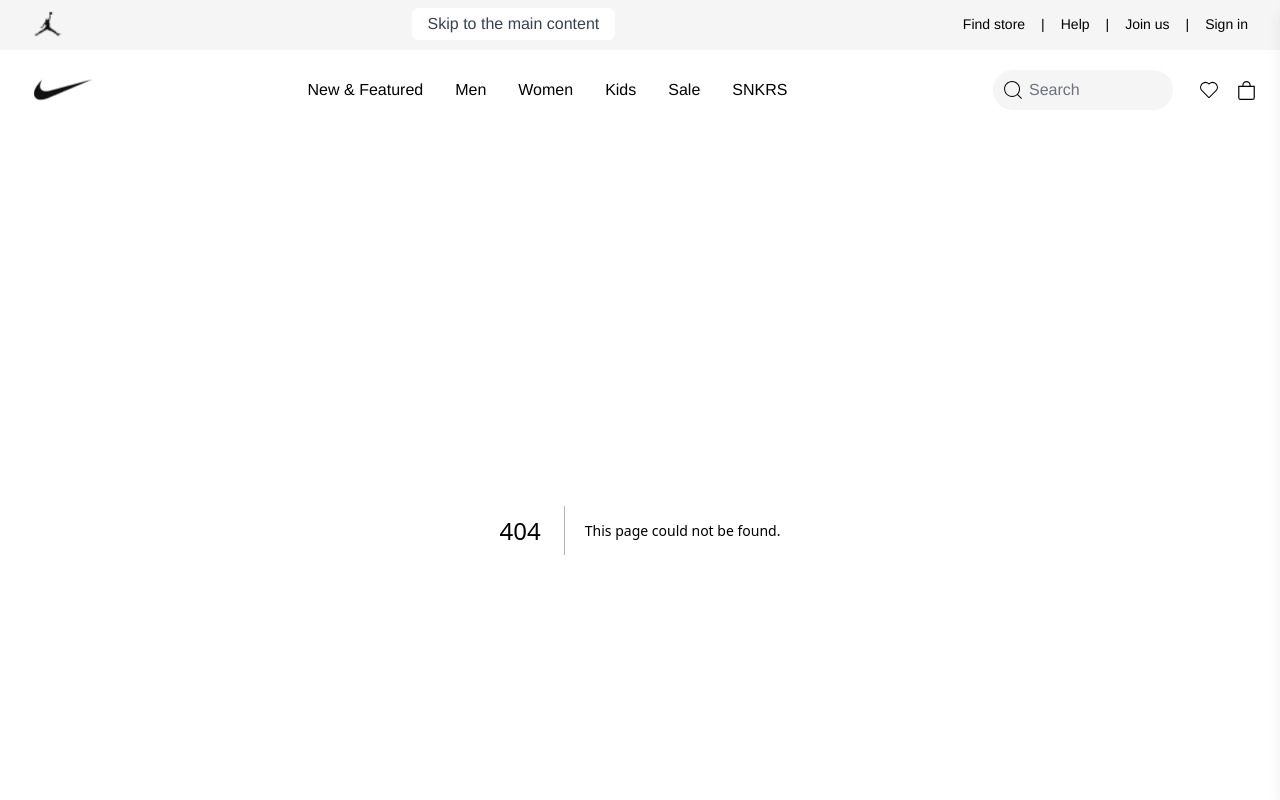
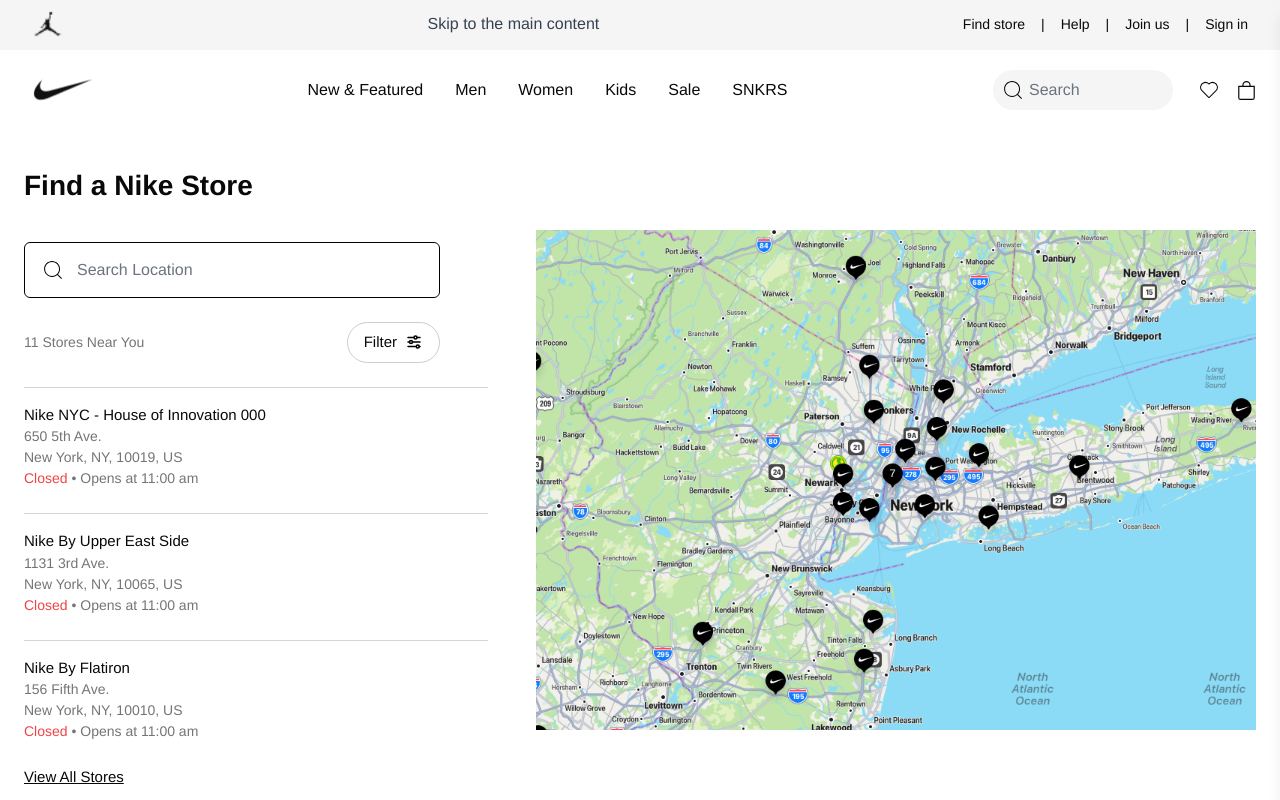
Before and after one commit to amnarehmani/UI-Hackathon, a Next.js app: page /store in a window 1280 px wide. Before the commit this address had no page. Shown: the top 800 px of the page. Built offline with nearby package versions, Linux system fonts and the light colour scheme.

Commit message:
pages update

```diff
--- /dev/null
+++ b/app/store/page.tsx
@@ -0,0 +1,156 @@
+"use client"
+import React, { useState } from 'react';
+import { CiSearch } from "react-icons/ci";
+import { TbAdjustmentsHorizontal } from "react-icons/tb";
+import Image from 'next/image';
+
+const page = () => {
+
+  const [visibleStores, setVisibleStores] = useState(3);
+
+
+  const allStores = [
+    {
+      name: "Nike NYC - House of Innovation 000",
+      address: "650 5th Ave.",
+      city: "New York, NY, 10019, US",
+      status: "Closed",
+      opens: "11:00 am",
+    },
+    {
+      name: "Nike By Upper East Side",
+      address: "1131 3rd Ave.",
+      city: "New York, NY, 10065, US",
+      status: "Closed",
+      opens: "11:00 am",
+    },
+    {
+      name: "Nike By Flatiron",
+      address: "156 Fifth Ave.",
+      city: "New York, NY, 10010, US",
+      status: "Closed",
+      opens: "11:00 am",
+    },
+    {
+      name: "Nike By SoHo",
+      address: "555 Broadway",
+      city: "New York, NY, 10012, US",
+      status: "Open",
+      opens: "10:00 am",
+    },
+    {
+      name: "Nike By Times Square",
+      address: "100 W 42nd St.",
+      city: "New York, NY, 10036, US",
+      status: "Open",
+      opens: "10:00 am",
+    },
+    {
+      name: "Nike By Brooklyn",
+      address: "345 Flatbush Ave.",
+      city: "Brooklyn, NY, 11217, US",
+      status: "Closed",
+      opens: "11:00 am",
+    },
+    {
+      name: "Nike By Queens",
+      address: "212-10 42nd Ave.",
+      city: "Queens, NY, 11361, US",
+      status: "Open",
+      opens: "10:00 am",
+    },
+    {
+      name: "Nike By Bronx",
+      address: "1220 E Fordham Rd.",
+      city: "Bronx, NY, 10458, US",
+      status: "Open",
+      opens: "10:00 am",
+    },
+    {
+      name: "Nike By Harlem",
+      address: "215 W 125th St.",
+      city: "New York, NY, 10027, US",
+      status: "Closed",
+      opens: "11:00 am",
+    },
+    {
+      name: "Nike By Midtown",
+      address: "300 W 42nd St.",
+      city: "New York, NY, 10036, US",
+      status: "Closed",
+      opens: "11:00 am",
+    },
+    {
+      name: "Nike By Upper West Side",
+      address: "650 Amsterdam Ave.",
+      city: "New York, NY, 10025, US",
+      status: "Open",
+      opens: "10:00 am",
+    },
+  ];
+
+
+  const showMoreStores = () => {
+    setVisibleStores(prev => Math.min(prev + 7, allStores.length));
+  };
+
+  return (
+    <>
+      <div className="flex flex-col lg:flex-row justify-between mt-6 items-start lg:items-center">
+        <div className="flex flex-col mt-4 lg:w-[40%] px-6 mb-4">
+          <h1 className="font-semibold text-[28px] leading-8 mb-10">Find a Nike Store</h1>
+
+          <div className="flex items-center w-full lg:w-[416px] h-[56px] gap-3 px-4 rounded-md border border-black mb-6">
+            <CiSearch className="text-2xl text-black flex-shrink-0" />
+            <input
+              type="text"
+              placeholder="Search Location"
+              className="w-full text-gray-700 placeholder-gray-500 focus:outline-none"
+            />
+          </div>
+
+          <div className="flex items-center justify-between w-full lg:w-[416px]">
+            <p className="text-[#757575] text-[14px] leading-5">{allStores.length} Stores Near You</p>
+            <div className="flex items-center gap-2 border border-[#CCCCCC] rounded-full px-4 py-2">
+              <button className="font-medium text-[15px]">Filter</button>
+              <TbAdjustmentsHorizontal className="text-[18px] text-black cursor-pointer" />
+            </div>
+          </div>
+
+          <div className="mt-6 space-y-6">
+            {allStores.slice(0, visibleStores).map((store, index) => (
+              <div key={index} className="border-t border-gray-300 pt-4">
+                <p className="font-medium text-[15px]">{store.name}</p>
+                <p className="text-[#757575] text-[14px]">{store.address}</p>
+                <p className="text-[#757575] text-[14px]">{store.city}</p>
+                <p className="text-[#757575] text-[14px]">
+                  <span className="text-red-500">{store.status}</span> • Opens at {store.opens}
+                </p>
+              </div>
+            ))}
+
+            {visibleStores < allStores.length && (
+              <button onClick={showMoreStores} className="mt-4 underline hover:text-blue-600 font-medium text-[15px]">
+                View All Stores
+              </button>
+            )}
+          </div>
+        </div>
+
+        <div className="w-full lg:w-[60%] flex justify-center mt-6 lg:mt-0 px-6">
+          <div className="relative w-full h-[400px] lg:h-[500px]">
+            <Image
+              src="/images/store.png"
+              alt="location"
+              layout="fill"
+              objectFit="cover"
+              className="w-full h-full"
+            />
+          </div>
+        </div>
+      </div>
+    </>
+  );
+};
+
+export default page;
--- a/components/TopHeader.tsx
+++ b/components/TopHeader.tsx
@@ -18,7 +18,7 @@ const TopHeader = () => {
         </div>
 
 
-        <div className="bg-[#FFFFFF] px-4 py-1 rounded-md">
+        <div className="px-4 py-1 rounded-md">
           <Link
             href="/content"
             className="block text-sm md:text-base font-medium text-gray-700 hover:underline text-center"
```
Also changed, not shown: public/images/store.png (added).
